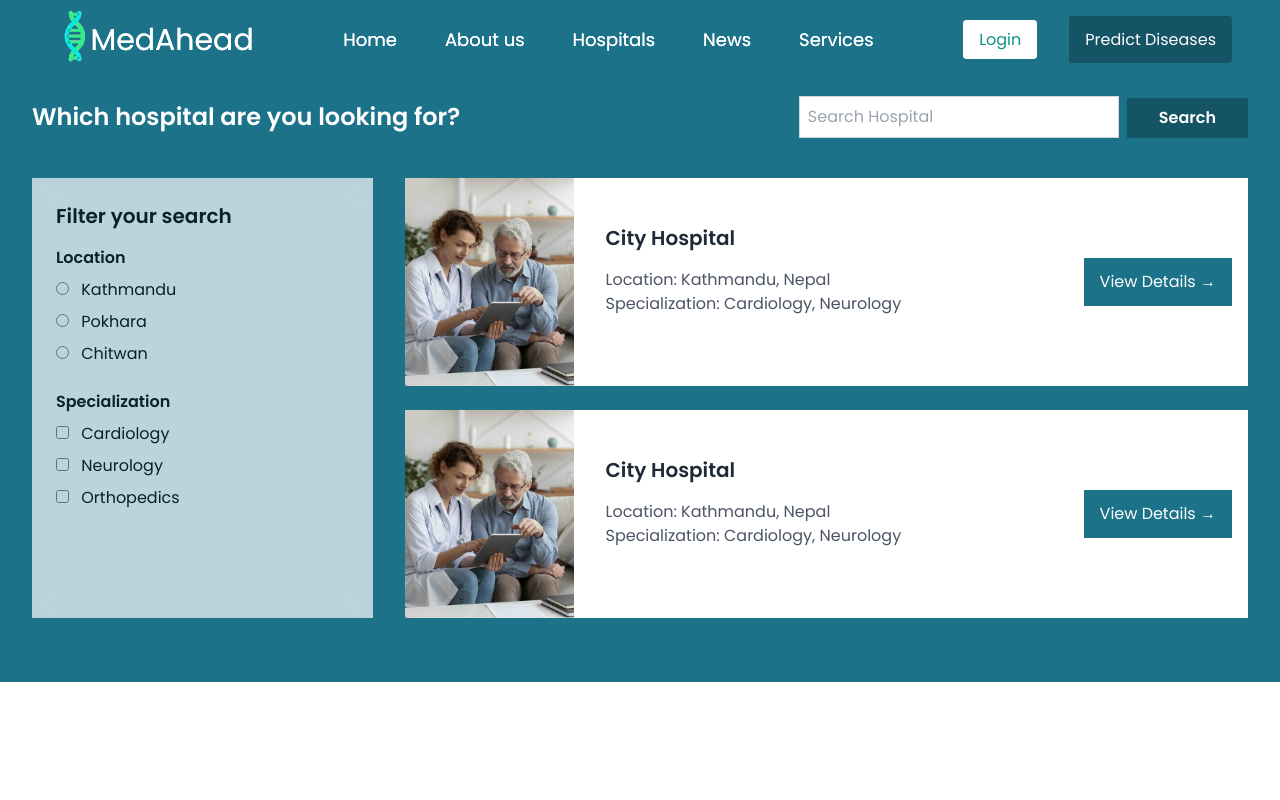
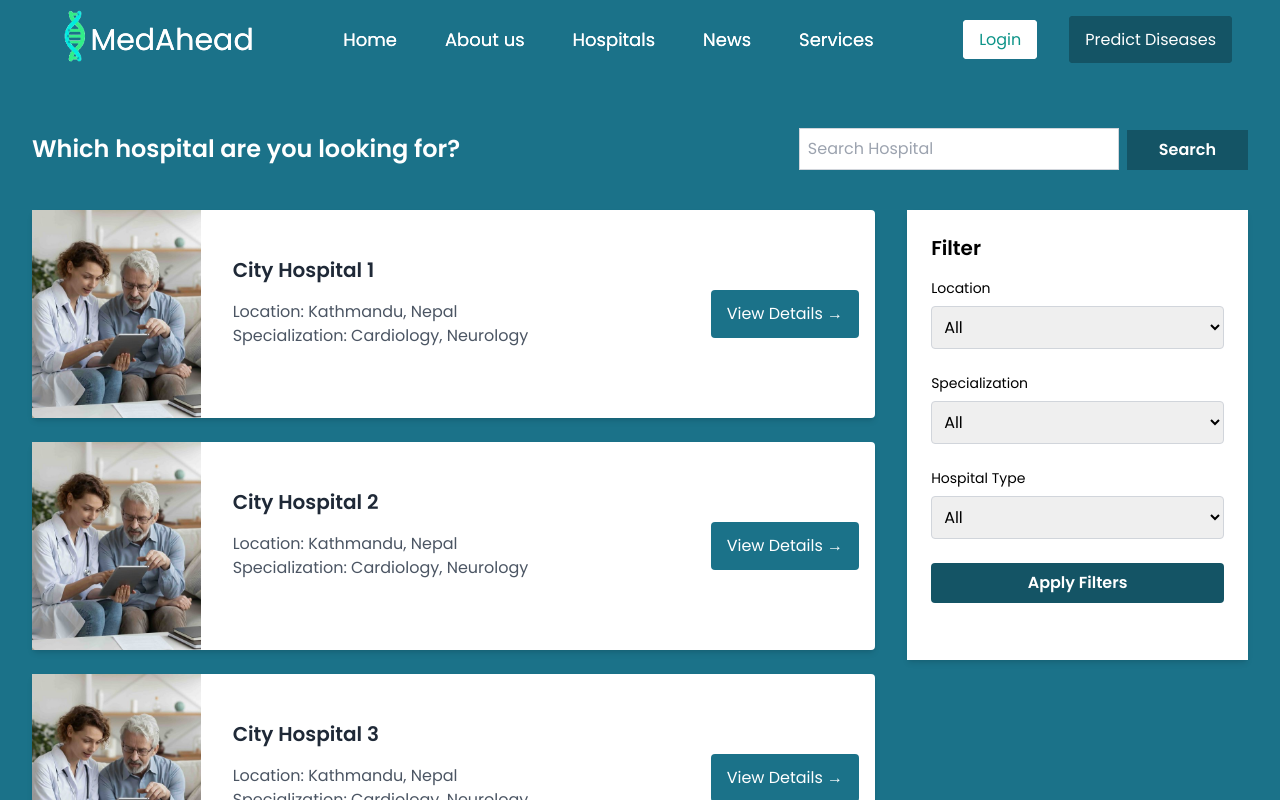
Before and after one commit to sandhya2345/Final-year-project, a React (Vite) app in the folder frontend/: page /hospital in a window 1280 px wide. Shown: the top 800 px of the page. Built offline with nearby package versions, Linux system fonts and the light colour scheme.

Commit message:
new about section

```diff
--- a/frontend/src/components/Hospital.jsx
+++ b/frontend/src/components/Hospital.jsx
@@ -1,13 +1,16 @@
-import React from 'react'
-import Navbar from './Navbar';
-import doctor2 from "../assets/doctor2.jpg"
+import React from "react";
+import Navbar from "./Navbar";
+import doctor2 from "../assets/doctor2.jpg";
 
 const Hospital = () => {
   return (
-    <div className="relative h-full bg-gradient-to-b from-midTeal via-midTeal to-midTeal text-white pt-8">
+    <div className="relative h-full bg-gradient-to-b from-midTeal via-midTeal to-midTeal text-white">
+      {/* Navbar fixed at the top */}
+      <div className="fixed top-0 left-0 w-full z-50">
         <Navbar />
-      <div className="container mx-auto px-8 py-16">
-        {/* Title and Search */}
+      </div>
+      <div className="container mx-auto px-8 py-32">
+        {/* Search Section */}
         <div className="flex flex-col md:flex-row justify-between items-center mb-10">
           <h1 className="text-2xl font-bold text-white mb-4 md:mb-0">
             Which hospital are you looking for?
@@ -16,73 +19,23 @@ const Hospital = () => {
             <input
               type="text"
               placeholder="Search Hospital"
-              className="w-full md:w-80 p-2
-              border border-gray-300 focus:outline-none
-              text-black"
+              className="w-full md:w-80 p-2 border border-gray-300 focus:outline-none text-black"
             />
-            <button className="px-8 py-2
-           bg-customTeal text-white font-semibold">
+            <button className="px-8 py-2 bg-customTeal text-white font-semibold  hover:bg-teal-600 transition">
               Search
             </button>
           </div>
         </div>
 
-
-        <div className="flex flex-col md:flex-row gap-8">
-          {/* Filter Section */}
-          <div className="w-full md:w-[30%] bg-white opacity-70 backdrop-blur-md p-6 ">
-            <h2 className="text-xl font-bold mb-4 text-black
-            ">Filter your search</h2>
-            <div className="space-y-6">
-              {/* Location Filter */}
-              <div>
-                <h3 className="font-semibold mb-2 text-black">Location</h3>
-                <ul className="space-y-2 text-black">
-                  <li>
-                    <label>
-                      <input type="radio" name="location" className="mr-2" /> Kathmandu
-                    </label>
-                  </li>
-                  <li>
-                    <label>
-                      <input type="radio" name="location" className="mr-2" /> Pokhara
-                    </label>
-                  </li>
-                  <li>
-                    <label>
-                      <input type="radio" name="location" className="mr-2" /> Chitwan
-                    </label>
-                  </li>
-                </ul>
-              </div>
-
-              {/* Specialization Filter */}
-              <div>
-                <h3 className="font-semibold mb-2 text-black">Specialization</h3>
-                <ul className="space-y-2 text-black">
-                  <li>
-                    <label>
-                      <input type="checkbox" className="mr-2" /> Cardiology
-                    </label>
-                  </li>
-                  <li>
-                    <label>
-                      <input type="checkbox" className="mr-2" /> Neurology
-                    </label>
-                  </li>
-                  <li>
-                    <label>
-                      <input type="checkbox" className="mr-2" /> Orthopedics
-                    </label>
-                  </li>
-                </ul>
-              </div>
-            </div>
-          </div>
-
+        {/* Layout with Filter and Hospital List */}
+        <div className="flex flex-col-reverse md:flex-row gap-8">
           {/* Hospital List */}
           <div className="w-full md:w-3/4 space-y-6">
-            <div className="bg-white flex items-center ">
+            {[...Array(6)].map((_, index) => (
+              <div
+                key={index}
+                className="bg-white flex items-center shadow-md rounded"
+              >
                 <div className="w-1/5 bg-gray-100 flex items-center justify-center overflow-hidden h-52">
                   <img
                     src={doctor2}
@@ -92,48 +45,93 @@ const Hospital = () => {
                 </div>
                 <div className="ml-8 flex-grow mb-6">
                   <h2 className="text-xl font-bold text-gray-800 mb-4">
-                City Hospital</h2>
-                <p className="text-md text-gray-600">Location: Kathmandu, Nepal</p>
-                <p className="text-md text-gray-600">Specialization: Cardiology, Neurology</p>
+                    City Hospital {index + 1}
+                  </h2>
+                  <p className="text-md text-gray-600">
+                    Location: Kathmandu, Nepal
+                  </p>
+                  <p className="text-md text-gray-600">
+                    Specialization: Cardiology, Neurology
+                  </p>
                 </div>
-              <button className=" px-4 py-3 bg-midTeal text-white mr-4">
+                <button className="px-4 py-3 bg-midTeal text-white mr-4 rounded hover:bg-teal-600 transition">
                   View Details →
                 </button>
               </div>
-
-            <div className="bg-white flex items-center ">
-              <div className="w-1/5 bg-gray-100 flex items-center justify-center overflow-hidden h-52">
-                <img
-                  src={doctor2}
-                  alt="Hospital Logo"
-                  className="h-full w-full object-cover"
-                />
-              </div>
-              <div className="ml-8 flex-grow mb-6">
-                <h2 className="text-xl font-bold text-gray-800 mb-4">
-                City Hospital</h2>
-                <p className="text-md text-gray-600">Location: Kathmandu, Nepal</p>
-                <p className="text-md text-gray-600">Specialization: Cardiology, Neurology</p>
-              </div>
-              <button className=" px-4 py-3 bg-midTeal text-white mr-4">
-                View Details →
-              </button>
+            ))}
           </div>
 
-
-
-
-
-
+          {/* Filter Section (on the right side with dropdowns) */}
+          <div className="w-full md:w-[30%] bg-white  text-black opacity-100 backdrop-blur-md p-6 shadow-md h-auto max-h-[450px] overflow-auto">
+            <h2 className="text-xl font-bold mb-4 text-black">Filter</h2>
+            <div className="space-y-6">
+              {/* Location Dropdown */}
+              <div>
+                <label
+                  htmlFor="location"
+                  className="block text-sm font-medium text-black mb-2"
+                >
+                  Location
+                </label>
+                <select
+                  id="location"
+                  className="w-full border border-gray-300 p-2 rounded focus:outline-none focus:ring-2 focus:ring-blue-400"
+                >
+                  <option value="all">All</option>
+                  <option value="kathmandu">Kathmandu</option>
+                  <option value="pokhara">Pokhara</option>
+                  <option value="chitwan">Chitwan</option>
+                </select>
               </div>
 
+              {/* Specialization Dropdown */}
+              <div>
+                <label
+                  htmlFor="specialization"
+                  className="block text-sm font-medium text-black mb-2"
+                >
+                  Specialization
+                </label>
+                <select
+                  id="specialization"
+                  className="w-full border border-gray-300 p-2 rounded focus:outline-none focus:ring-2 focus:ring-blue-400"
+                >
+                  <option value="all">All</option>
+                  <option value="cardiology">Cardiology</option>
+                  <option value="neurology">Neurology</option>
+                  <option value="orthopedics">Orthopedics</option>
+                </select>
+              </div>
 
+              {/* Hospital Type Dropdown */}
+              <div>
+                <label
+                  htmlFor="hospitalType"
+                  className="block text-sm font-medium text-black mb-2"
+                >
+                  Hospital Type
+                </label>
+                <select
+                  id="hospitalType"
+                  className="w-full border border-gray-300 p-2 rounded focus:outline-none focus:ring-2 focus:ring-blue-400"
+                >
+                  <option value="all">All</option>
+                  <option value="general">General</option>
+                  <option value="specialized">Specialized</option>
+                  <option value="clinic">Clinic</option>
+                </select>
+              </div>
 
-
+              {/* Apply Filters Button */}
+              <button className="w-full bg-customTeal text-white font-bold py-2 rounded hover:bg-teal-600 transition">
+                Apply Filters
+              </button>
             </div>
           </div>
         </div>
-  )
-}
+      </div>
+    </div>
+  );
+};
 
-export default Hospital
+export default Hospital;
--- a/frontend/src/components/Services.jsx
+++ b/frontend/src/components/Services.jsx
@@ -2,7 +2,9 @@ import React from 'react'
 
 const Services = () => {
   return (
-    <div>Services</div>
+    <div className="relative h-screen bg-gradient-to-b from-midTeal via-midTeal to-midTeal text-white pt-8 flex items-center justify-center">
+
+    </div>
   )
 }
 
--- a/frontend/src/components/Signup.jsx
+++ b/frontend/src/components/Signup.jsx
@@ -27,7 +27,7 @@ const Signup = () => {
     try {
       await registerUser(email, username, password, confirmPassword, phone, role);
       setSuccessMessage("Registration Successful! Please log in.");
-      setError(""); // Clear any previous errors
+      setError("");
     } catch (err) {
       console.log(err.response ? err.response.data : err.message);
       setError(err.message || "Signup failed. Please try again.");
```
Also changed, not shown: frontend/src/components/About.jsx (+16 -55 lines), frontend/src/components/News.jsx (+48 -7 lines). Lines whose indentation alone changed are shown as unchanged.
